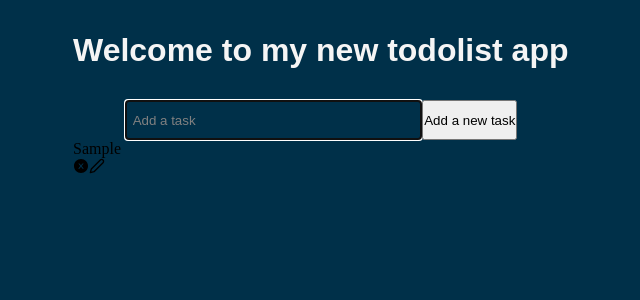
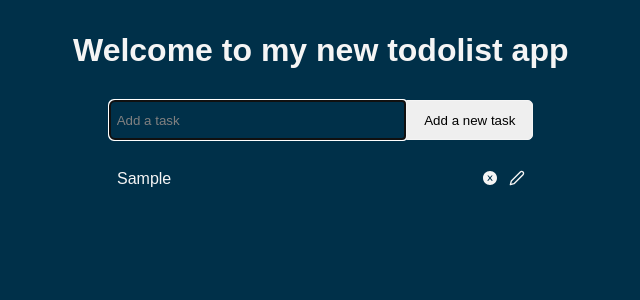
Before and after one commit to mathieuelisa/Todolist-app, a React (Create React App) app: page / in a window 1280 px wide. Both pictures are taken after typing "Sample" into the empty fields and a click on the button "Add a new task". Shown: the top 300 px of the page, without its empty margins (319-959 px from the left). Built offline with nearby package versions, Linux system fonts and the light colour scheme.

Commit message:
Adding styling into each task

```diff
--- a/src/app.scss
+++ b/src/app.scss
@@ -18,10 +18,18 @@
       border: 1px solid whitesmoke;
       padding: 7px;
       color: whitesmoke;
+      border-radius: 5px 0 0 5px;
 
       &::placeholder {
         color: grey;
       }
+    }
+
+    &-button {
+      cursor: pointer;
+      width: 127px;
+      border: 1px solid whitesmoke;
+      border-radius: 0px 5px 5px 0;
     }
   }
 
@@ -34,3 +42,20 @@
     color: whitesmoke;
   }
 }
+
+.task__row {
+  display: flex;
+  justify-content: space-between;
+  width: 408px;
+  margin-top: 30px;
+  color: whitesmoke;
+  font-family: Arial, Helvetica, sans-serif;
+  margin: 30px auto;
+}
+
+.icons {
+  display: flex;
+  width: 43px;
+  justify-content: space-between;
+  cursor: pointer;
+}
```
